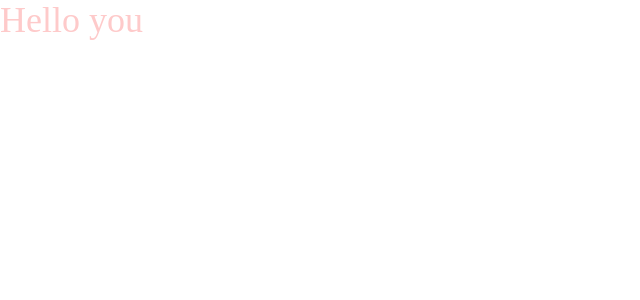
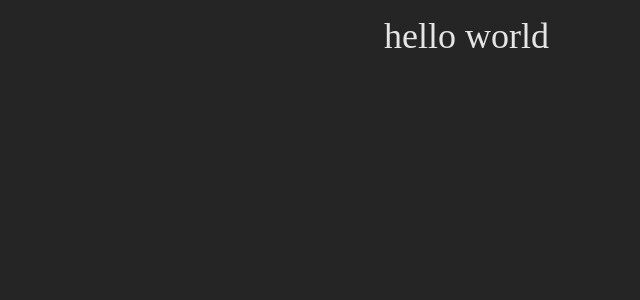
Before and after one commit to guilevieiram/villeneuvoix, a React (Create React App) app: page / in a window 1280 px wide. Shown: the top 300 px of the page, without its empty margins (0-640 px from the left). Built offline with nearby package versions, Linux system fonts and the light colour scheme.

Commit message:
implemented routing

```diff
--- a/package.json
+++ b/package.json
@@ -10,6 +10,7 @@
     "craco": "^0.0.3",
     "react": "^17.0.2",
     "react-dom": "^17.0.2",
+    "react-router-dom": "^6.2.1",
     "react-scripts": "4.0.0",
     "web-vitals": "^2.1.2"
   },
--- a/src/App.js
+++ b/src/App.js
@@ -1,7 +1,24 @@
+import {
+	Background
+} from './components';
+
+import {
+	BrowserRouter as Router,
+	Route,
+	Routes
+} from 'react-router-dom';
+
 export default function App() {
   	return (
-  		<div className="">
-  		    <h1 className="text-red-200">Hello you</h1>
+  		<div className="flex justify-center">
+			  <Background />
+			  <div className="max-w-xl w-full px-8 py-4">
+				  <Router>
+					  <Routes>
+						  	<Route path="/" element={<h1>hello world</h1>}/>
+					  </Routes>
+				  </Router>
+			  </div>
     	</div>
   	);
 }
--- /dev/null
+++ b/src/components/Background.jsx
@@ -0,0 +1,3 @@
+export default function Background() {
+    return <div style={{zIndex:-10}} className="bg-dark h-screen w-screen absolute top-0 left-0"></div>
+}
--- /dev/null
+++ b/src/components/index.js
@@ -0,0 +1,5 @@
+import Background from "./Background";
+
+export {
+    Background
+};
--- a/src/index.css
+++ b/src/index.css
@@ -6,7 +6,7 @@
 
 @layer base {
     * {
-        @apply font-body;
+        @apply font-body text-light;
     }
     h1 {
         @apply font-title text-4xl;
--- a/tailwind.config.js
+++ b/tailwind.config.js
@@ -15,7 +15,7 @@ module.exports = {
       colors: {
         yellow: '#FDF53E',
         blue: '#4952A6',
-        dark: '#5A5A5A',
+        dark: '#252525',
         light: '#E5E5E5'
       },
       fontFamily: {
```
Also changed, not shown: 1 other file (tests, documents, lock files or other folders).
